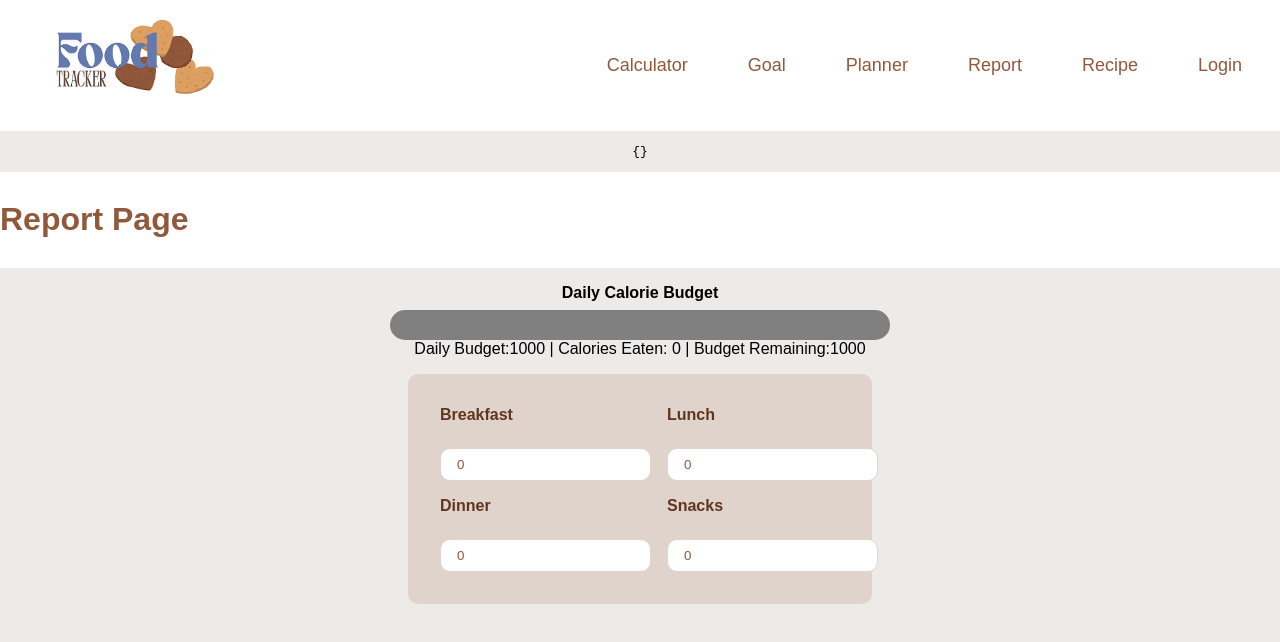
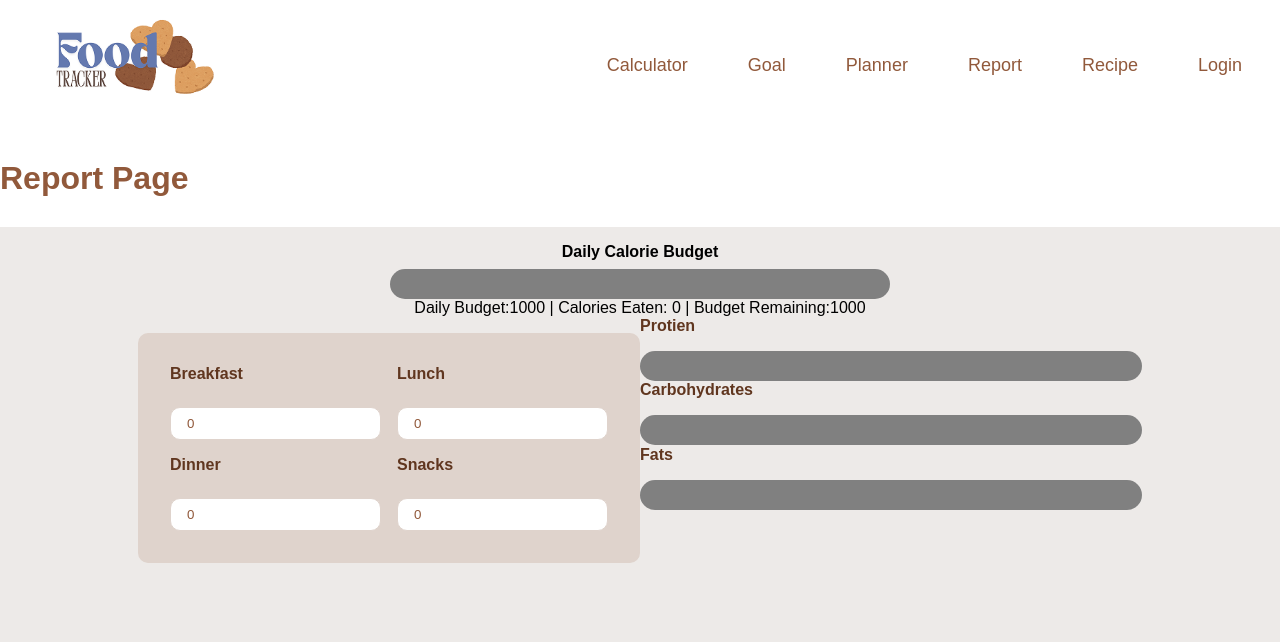
Before and after one commit to justin00195/ECS_162_Final_Project_G6, a Svelte app in the folder frontend/: page / in a window 1280 px wide. Both pictures are taken after a click on the button "Report". Shown: the top 642 px of the page. Built offline with nearby package versions, Linux system fonts and the light colour scheme; no server answers; a web font is replaced by a local one.

Commit message:
added some place holder bars. Still need to do the logic of the report

```diff
--- a/frontend/src/routes/ReportPage.svelte
+++ b/frontend/src/routes/ReportPage.svelte
@@ -4,9 +4,12 @@
     import { cubicOut } from 'svelte/easing';
 
 
+
     let report: any = {};
 
     // calorieBudget should be calcualted from the goalpage
+    // some how need to pull info from api about macros
+    //3 main marcos are protien, fats, carbs s
 
     let calorieBudget = 1000;
     let breakFast = 0;
@@ -34,7 +37,10 @@
   </script>
 
 
+<!--
  <pre>{JSON.stringify(report, null, 2)}</pre>
+-->
+
   <header>
     <h1>Report Page</h1>
   </header>
@@ -51,6 +57,10 @@
   </div>
 </div>
 
+
+
+
+<div class= "marco-input-wrapper">
   <div class = "input-box">
     <div>
       <label for = "breakFastLabel">Breakfast</label>
@@ -61,9 +71,6 @@
         on:change={updateProgress}
         />
     </div>
-
-
-
     <!--User input block where they can log their calories-->
     <!-- It should be that they can search up their food and the food API puts the info into here-->
     <div>
@@ -75,7 +82,6 @@
         on:change={updateProgress}
         />
     </div>
-
     <div>
       <label for = "dinnerLabel">Dinner</label>
       <input
@@ -85,7 +91,6 @@
         on:change={updateProgress}
         />
     </div>
-
     <div>
       <label for = "snacksLabel">Snacks</label>
       <input
@@ -97,16 +102,34 @@
     </div>
   </div>
 
+  <div class="macro-progress">
+    <label for ="protien">Protien</label>
+    <progress  id ="protien" max = {calorieBudget} value={progress.current}></progress>
 
+    <label for ="carbs">Carbohydrates</label>
+    <progress id ="carbs" max = {calorieBudget} value={progress.current}></progress>
+
+    <label for ="fats">Fats</label>
+    <progress id ="fats" max = {calorieBudget} value={progress.current}></progress>
+  </div>
+</div>
 
   <!---Subject to change-->
   <style>
 
+    .marco-input-wrapper{
+      display:grid;
+      grid-template-columns: repeat(2,1fr);
+    }
+
+    .macro-progress{
+       gap:1rem;
+    }
     .input-box{
       display: grid;
       grid-template-columns: repeat(2,1fr);
       gap:1rem;
-      max-width: 400px;
+      max-width: 450px;
       margin: 1rem auto;
       background-color: #DFD3CC;
       border-radius: 10px;
```
Lines whose indentation alone changed are shown as unchanged.
